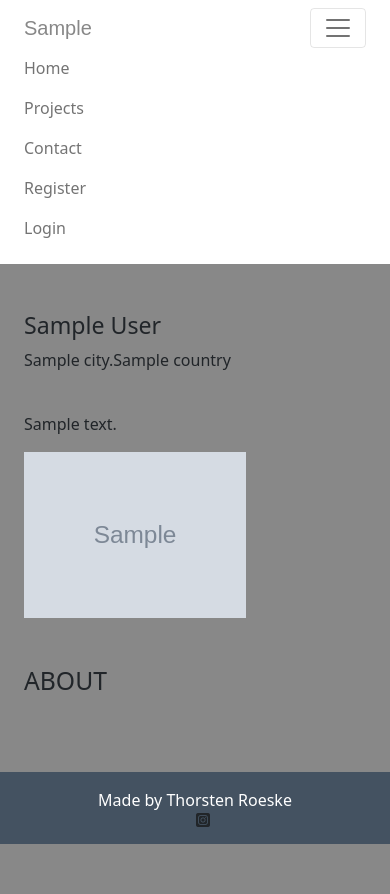
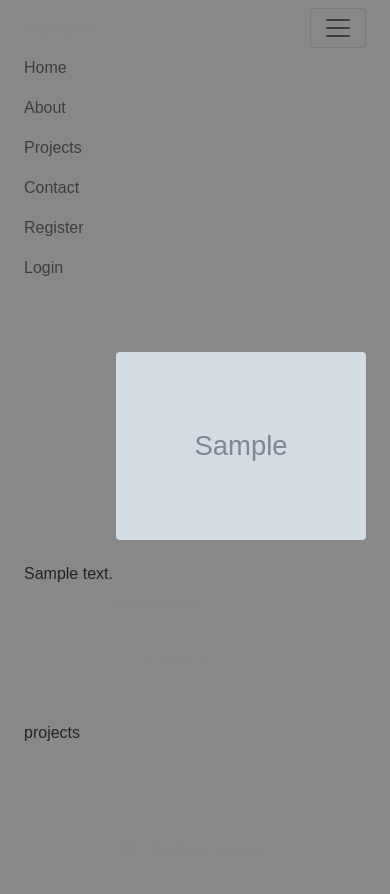
Before and after one commit to troeske/Portfolio-Web-App, a Django app: template home/templates/home/home.html in a window 390 px wide, after a click that opens the changed part. Before the commit the page ends 844 px from the top, so only its background shows below. Run offline with Django 4.2, Linux system fonts and the light colour scheme; the template is opened without the code that fills it: most values are stand-ins (such as "Sample title", 1, 10 or a date in 2020); grey boxes marked "Sample" are stand-in pictures; some libraries are stand-ins or nearby versions.

Commit message:
add: mobile styling of home - work-in-progress

```diff
--- a/home/admin.py
+++ b/home/admin.py
@@ -1,5 +1,5 @@
 from django.contrib import admin
-from .models import Consultant, Skill, PastEmployment, PressLink, Config
+from .models import Consultant, Skill, PastEmployment, PressLink, Config, Customer, SocialAccount
 
 # Register your models here.
 admin.site.register(Consultant)
@@ -7,3 +7,5 @@
 admin.site.register(PastEmployment)
 admin.site.register(PressLink)
 admin.site.register(Config)
+admin.site.register(SocialAccount)
+admin.site.register(Customer)
--- a/home/templates/home/home.html
+++ b/home/templates/home/home.html
@@ -2,49 +2,110 @@
 {% block content %}
 {% load static %}
 
-<div class="container mt-5">
-    <h3>{{ consultant.first_name }} {{ consultant.last_name }}</h3>
-    <p>{{ consultant.city }}.{{ consultant.country }}</p>
-    <br>
-    <p>{{ consultant.intro_text }}</p>
-    <img src="{{consultant.profile_image.url}}" width="65%" alt="">
-    <br>
-    {% if show_roles %}
-    <h3>Roles</h3>
-    {% for role in roles %}
-    <p>{{ role.label }}</p>
-    <p>{{ role.text }}</p>
-    {% endfor %}
+<!-- intro section -->
+<section>
+    <div class="container mt-5">
+        <div class="row">
+            <div class="col-3">
+
+            </div>
+            <div class="col-9 container-fluid">
+                <img src="{{consultant.profile_image.url}}" class="img-fluid rounded float-end" alt="picture of the consultant">
+            </div>
+        </div>
+        <br>
+
+        <div class="row">
+            <div class="col">
+                <h4 class="ts-h4">{{ consultant.intro_text_heading }}</h4>
+            </div>
+        </div>
+
+        <div class="row">
+            <div class="col-3">
+
+            </div>
+            <div class="col-9">
+                <p class="text-start ts-p-std">{{ consultant.intro_text }}</p>
+                <br>
+                <p class="text-start ts-p-std"><span class="fw-bold">Not enough?   </span>
+                    <a href="{% url 'about' %}" class="ts_icon_link">
+                        <i class="fa-solid fa-arrow-right-long"></i>
+                    </a>
+                </p>
+
+                {% for social in socials %}
+                <a target="_blank" href="{{ social.link }}" class="ts_icon_link">
+                    <i class="{{ social.fa_icon }}"></i>
+                </a>
+                {% endfor %}
+
+                <a href="{% url 'contact' %}" class="ts_icon_link">
+                    <i class="fa-regular fa-envelope"></i>
+                </a>
+            </div>
+        </div>
+        <br>
+    </div>
+</section>
+
+<!-- shows projects that are marked for home show-up -->
+<section class="ts-bg-section-alt">
+    <div class="container section-padding">
+        <h4 class="ts-h4">projects</h4>
+        <br>
+        {% if show_projects %}
+        {% for project in projects %}
+        <div class="row">
+            <div class="col container-fluid">
+                <a href="{% url 'project_details' project.slug %}" class="project-link">
+                    <img src="{{project.project_image.url}}" class="img-fluid rounded" alt="{{project.image_alt_text}}">
+                </a>
+            </div>
+        </div>
+
+        <div class="row">
+            <div class="col-9 ts-neg-mar">
+                <a href="{% url 'project_details' project.slug %}" class="project-link">
+                    <h6 class="ts-h7 fw-bold text-decoration-none">{{ project.title }}</h6>
+                </a>
+                <p class="ts-p-std ts-padding-left">{{ project.sub_heading }}</p>
+            </div>
+        </div>
+        <div class="col-4 ts-divider-black"></div>
+        <div class="row">
+            <div class="col">
+                <p class="ts-p-std ts-padding-left">{{ project.summary }} </p>
+            </div>
+        </div>
+        <br>
+        <p class="text-start ts-p-std"><span class="fw-bold">More? This way. </span>
+            <a href="{% url 'projects_list' %}" class="ts_icon_link">
+                <i class="fa-solid fa-arrow-right-long"></i>
+            </a>
+        </p>
+        <br>
+        {% endfor %}
+        {% endif %}
+</section>
+
+<!-- customer logo section -->
+<section>
+    {% if show_customers %}
+    <div class="container section-padding">
+        <h4 class="ts-h4">customers</h4>
+        <br>
+
+        {% for customer in customers %}
+        <a href="{{customer.link.url}}" target="_blank" class="ts-padding-left">
+            <img class="ts-logo" src="{{customer.logo.url}}" alt="{{customer.logo_alt_text}}">
+        </a>
+        {% endfor %}
+
+    </div>
     {% endif %}
-</div>
 
-<!-- About section -->
-<div class="container mt-5">
-    <h2>ABOUT</h2>
-    {% if show_tools %}
-    <h3>Tools</h3>
-    {% for t in tools %}
-    <p>{{ t.label }}</p>
-    <p>{{ t.text }}</p>
-    <p>{{ t.proficiency }}</p>
-    {% endfor %}
-    {% endif %}
-    {% if show_interests %}
-    <h3>Interests</h3>
-    {% for interest in interests %}
-    <p>{{ interest.label }}</p>
-    <p>{{ interest.text }}</p>
-    {% endfor %}
-    {% endif %}
-    {% if show_skills %}
-    <h3>Skills</h3>
-    {% for skill in skills %}
-    <p>{{ skill.label }}</p>
-    <p>{{ skill.text }}</p>
-    <p>{{ skill.proficiency }}</p>
-    {% endfor %}
-    {% endif %}
-</div>
+</section>
 
 <!-- Employment History -->
 <div class="container mt-5">
@@ -58,16 +119,4 @@
     {% endfor %}
     {% endif %}
 </div>
-
-<!-- Press Links -->
-<div class="container mt-5">
-    {% if show_presslinks %}
-    <h2>Press Links</h2>
-    {% for presslink in presslinks %}
-    <h3>{{ presslink.link_text }}: <a href="{{ presslink.link }}" target="_blank">link</a></h3>
-    {% endfor %}
-    {% endif %}
-</div>
-
-
 {% endblock content %}
--- a/home/urls.py
+++ b/home/urls.py
@@ -3,5 +3,6 @@
 
 urlpatterns = [
     path('', views.consultant_home, name='home'),
+    path('about/', views.consultant_about, name='about'),
     path('reload-config/', views.reload_config, name='reload_config'),
 ]
--- a/projects/models.py
+++ b/projects/models.py
@@ -25,6 +25,7 @@
     customer = models.CharField(max_length=250, blank=True)
     start = models.DateField(default=date.today)
     end = models.DateField(default=date.today)
+    show_in_home = models.BooleanField(default=True)
 
 
     class Meta:
--- a/static/css/style.css
+++ b/static/css/style.css
@@ -1,16 +1,45 @@
+/* general */
 body {
-    background-color: var(--ts-std-bg-color);
+    background-color: var(--ts-bg-std-color);
+}
+
+.ts_navbar {
+    font-family: var(--ts-p-std-font-family), sans-serif;
+}
+
+.ts_footer {
+    font-family: var(--ts-p-std-font-family), sans-serif;
+    color: var(--ts-p-std-font-color);
+    font-size: var(--ts-p-std-font-size);
+}
+
+.section-padding {
+    padding-top: var(--ts-section-padding);
+    padding-bottom: var(--ts-section-padding);
 }
 
 .ts-padding-left{
     padding-left: var(--ts-std-padding-left);
 }
 
+.ts-brand {
+    font-family: var(--ts-brand-font-family), sans-serif;
+    font-size: var(--ts-brand-font-size);
+    color: var(--ts-p-std-font-color);
+    padding-left: var(--ts-brand-padding-left);
+}
+
+.ts-divider-black {
+    margin: 0 0 12px var(--ts-std-padding-left);
+    padding-bottom: 9px;
+    border-top: 0.5mm solid var(--ts-p-std-font-color);
+    line-height: 1px;
+}
+
 .ts-p-std {
     font-size: var(--ts-p-std-font-size);
     font-family: var(--ts-p-std-font-family), sans-serif;
     color: var(--ts-p-std-font-color);
-    padding-left: var(--ts-std-padding-left);
     margin-bottom: 6px;
 }
 
@@ -28,25 +57,31 @@
     font-size: var(--ts-h4-std-font-size);
 }
 
+.ts_spacer {
+    margin-right: 6px;
+}
+
+.ts_icon_link {
+    color: var(--ts-p-std-font-color);
+    margin: 12px 6px 12px 0;
+    text-decoration: none;
+}
+
+/* home */
+.ts-bg-section-alt {
+    background-color: var(--ts-bg-alt-color);
+}
+
+.ts-logo {
+    width: auto;
+    height: 24px;
+}
+
+/* projects */
 .ts-neg-mar {
     margin-top: -36px;
-    background-color: var(--ts-std-bg-color);
+    background-color: var(--ts-bg-alt-color);
 }
-
-.ts-divider-black {
-    margin: 0 0 12px var(--ts-std-padding-left);
-    padding-bottom: 9px;
-    border-top: 0.5mm solid var(--ts-p-std-font-color);
-    line-height: 1px;
-}
-
-.ts-brand {
-    font-family: var(--ts-brand-font-family), sans-serif;
-    font-size: var(--ts-brand-font-size);
-    color: var(--ts-p-std-font-color);
-    padding-left: var(--ts-brand-padding-left);
-}
-
 
 /* walk through project styles
 ************************************************************
--- a/templates/base.html
+++ b/templates/base.html
@@ -1,6 +1,7 @@
 {% load static %}
 
 {% url 'home' as home_url %}
+{% url 'about' as about_url %}
 {% url 'projects_list' as projects_url %}
 {% url 'contact' as contact_url %}
 {% url 'client_registration_list' as registrations_url %}
@@ -61,7 +62,12 @@
 
             --ts-std-padding-left: {{ ts_std_padding_left }};
 
-            --ts-std-bg-color: {{ ts_bg_color }};
+            --ts-bg-alt-color: {{ ts_bg_alt_color }};
+            --ts-bg-std-color: {{ ts_bg_std_color }};
+            --ts-section-padding: {{ ts_section_padding }};
+
+            --ts-home-alt-bg-color: {{ ts_home_alt_bg_color }};
+            --ts-home-std-bg-color: {{ ts_home_std_bg_color }};
         }
 
     </style>
@@ -74,7 +80,7 @@
 <body class="d-flex flex-column h-100">
 
     <!-- Navigation -->
-    <nav class="navbar navbar-expand-lg navbar-light bg-white">
+    <nav class="navbar navbar-expand-lg navbar-light bg-transparent">
         <div class="container-fluid">
             <a class="navbar-brand" href="{% url 'home' %}"><span class="ts-brand">{{ consultant_fname }}</span></a>
             <button class="navbar-toggler" type="button" data-bs-toggle="collapse" data-bs-target="#navbarText"
@@ -83,40 +89,49 @@
             </button>
             <div class="collapse navbar-collapse" id="navbarText">
                 <ul class="navbar-nav me-auto mb-2 mb-lg-0 ts-padding-left">
-                    <li class="nav-item">
+                    <li class="nav-item ts_navbar">
                         <a class="nav-link {% if request.path == home_url %}active{% endif %}" aria-current="home"
                             href="{% url 'home' %}">Home</a>
                     </li>
-                    <li class="nav-item"></li>
+                    <li class="nav-item ts_navbar">
+                        <a class="nav-link {% if request.path == about_url %}active{% endif %}" aria-current="about"
+                            href="{% url 'about' %}">About</a>
+                    </li>
+                    <li class="nav-item ts_navbar">
                         <a class="nav-link {% if request.path == projects_url %}active{% endif %}" aria-current="projects"
                             href="{% url 'projects_list' %}">Projects</a>
                     </li>
-                    <li class="nav-item"></li>
+                    <li class="nav-item ts_navbar">
                         <a class="nav-link {% if request.path == contact_url %}active{% endif %}" aria-current="contact"
                             href="{% url 'contact' %}">Contact</a>
                     </li>
                     {% if user.is_authenticated %}
-                    <li class="nav-item">
-                        <a class="nav-link {% if request.path == logout_url %}active{% endif %}" aria-current="logout" href="{% url 'account_logout' %}">Logout</a>
+                    <li class="nav-item ts_navbar">
+                        <a class="nav-link {% if request.path == logout_url %}active{% endif %}" aria-current="logout"
+                            href="{% url 'account_logout' %}">Logout</a>
                     </li>
                     {% else %}
-                    <li class="nav-item">
+                    <li class="nav-item ts_navbar">
                         <a class="nav-link {% if request.path == signup_url %}active{% endif %}" aria-current="signup"
                             href="{% url 'account_signup' %}">Register</a>
                     </li>
-                    <li class="nav-item">
-                        <a class="nav-link {% if request.path == login_url %}active{% endif %}" aria-current="logout" href="{% url 'account_login' %}">Login</a>
+                    <li class="nav-item ts_navbar">
+                        <a class="nav-link {% if request.path == login_url %}active{% endif %}" aria-current="logout"
+                            href="{% url 'account_login' %}">Login</a>
                     </li>
                     {% endif %}
                     {% if user.is_superuser %}
-                    <li class="nav-item">
-                        <a class="nav-link {% if request.path ==  registrations_url %}active{% endif %}" aria-current="registrations" href="{% url 'client_registration_list' %}">Registrations</a>
+                    <li class="nav-item ts_navbar">
+                        <a class="nav-link {% if request.path ==  registrations_url %}active{% endif %}" aria-current="registrations"
+                            href="{% url 'client_registration_list' %}">Registrations</a>
                     </li>
-                    <li class="nav-item"></li>
-                        <a class="nav-link {% if request.path ==  collaborations_url %}active{% endif %}" aria-current="collaborations" href="{% url 'collaboration_request_list' %}">Collaborations</a>
+                    <li class="nav-item ts_navbar">
+                        <a class="nav-link {% if request.path ==  collaborations_url %}active{% endif %}" aria-current="collaborations"
+                             href="{% url 'collaboration_request_list' %}">Collaborations</a>
                     </li>
-                    <li>
-                        <a class="nav-link" aria-current="reload config" href="{% url 'reload_config' %}">Reload Config</a>
+                    <li class="nav-item ts_navbar">
+                        <a class="nav-link ts_navbar" aria-current="reload config"
+                            href="{% url 'reload_config' %}">Reload Config</a>
                     </li>
                     {% endif %}
                 </ul>
@@ -133,16 +148,17 @@
     </main>
 
     <!-- Footer -->
-    <footer class="footer mt-auto py-3 dark-bg">
-        <p class="m-0 text-center text-white">Made by Thorsten Roeske</p>
-        <div class="d-flex justify-content-center">
-            <i class="fab fa-instagram-square ms-3"></i>
-        </div>
+    <footer class="footer mt-auto py-3 bg-transparent">
+        <p class="text-center ts_footer"><i class="fa-regular fa-copyright"></i> Thorsten Roeske</p>
     </footer>
 
-   {% comment %}  <script src="https://cdn.jsdelivr.net/npm/bootstrap@5.3.3/dist/js/bootstrap.bundle.min.js"
-        integrity="sha384-YvpcrYf0tY3lHB60NNkmXc5s9fDVZLESaAA55NDzOxhy9GkcIdslK1eN7N6jIeHz" crossorigin="anonymous"></script> {% endcomment %}
+    {% comment %}
+    <script src="https://cdn.jsdelivr.net/npm/bootstrap@5.3.3/dist/js/bootstrap.bundle.min.js"
+        integrity="sha384-YvpcrYf0tY3lHB60NNkmXc5s9fDVZLESaAA55NDzOxhy9GkcIdslK1eN7N6jIeHz" crossorigin="anonymous"></script>
+    {% endcomment %}
+
     {% bootstrap_javascript %}
+
     <script src="https://kit.fontawesome.com/41140e06a6.js" crossorigin="anonymous"></script>
 
     {% block extras %}
```
Also changed, not shown: home/models.py (+32 -0 lines), home/templates/home/about.html (added, +73 -0 lines), home/views.py (+54 -3 lines), home/migrations/0009_alter_config_options_consultant_intro_text_heading_and_more.py (added), home/migrations/0010_socialaccount.py (added), home/migrations/0011_alter_socialaccount_name.py (added), home/migrations/0012_pastemployment_link_pastemployment_link_text_and_more.py (added), projects/migrations/0017_project_show_in_home.py (added).
